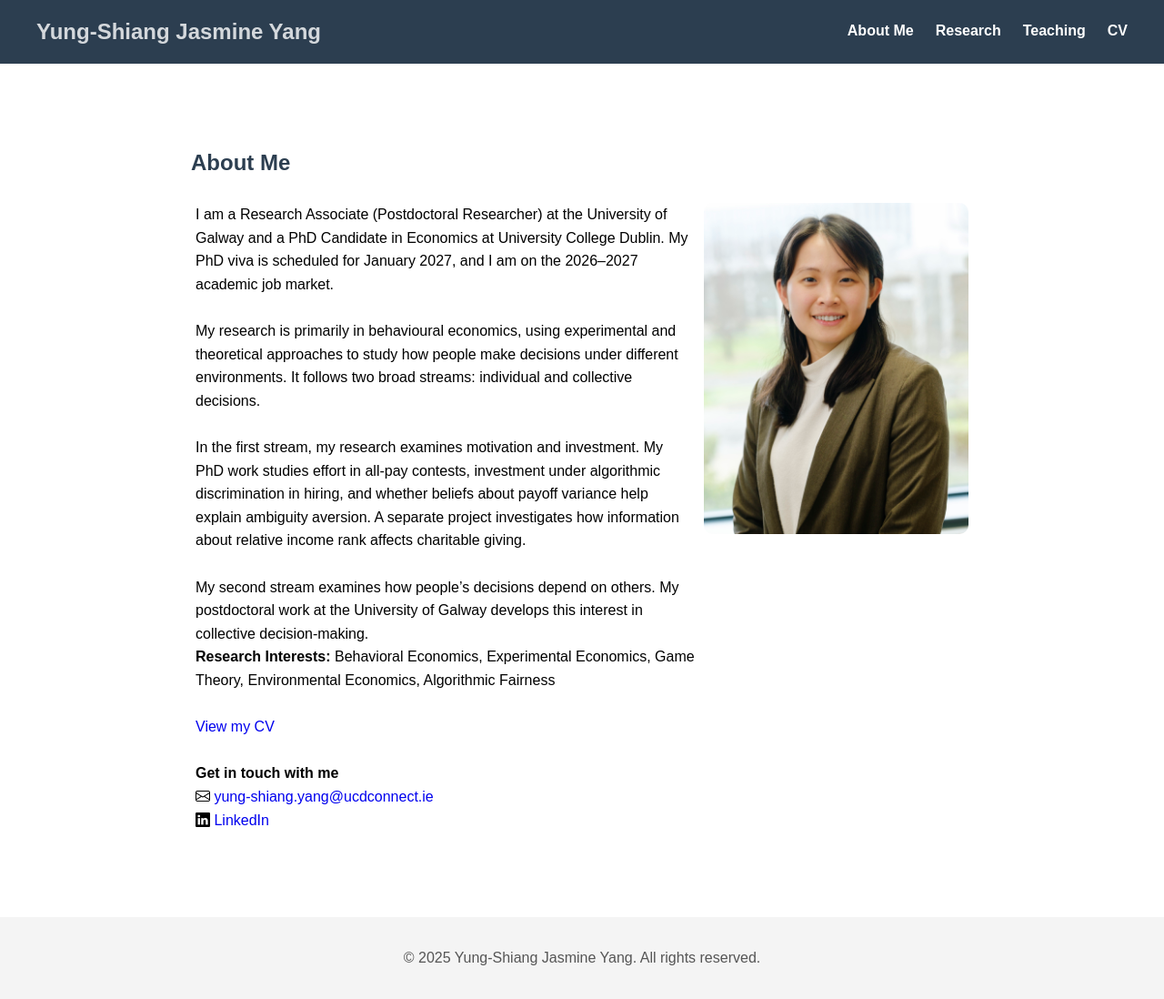
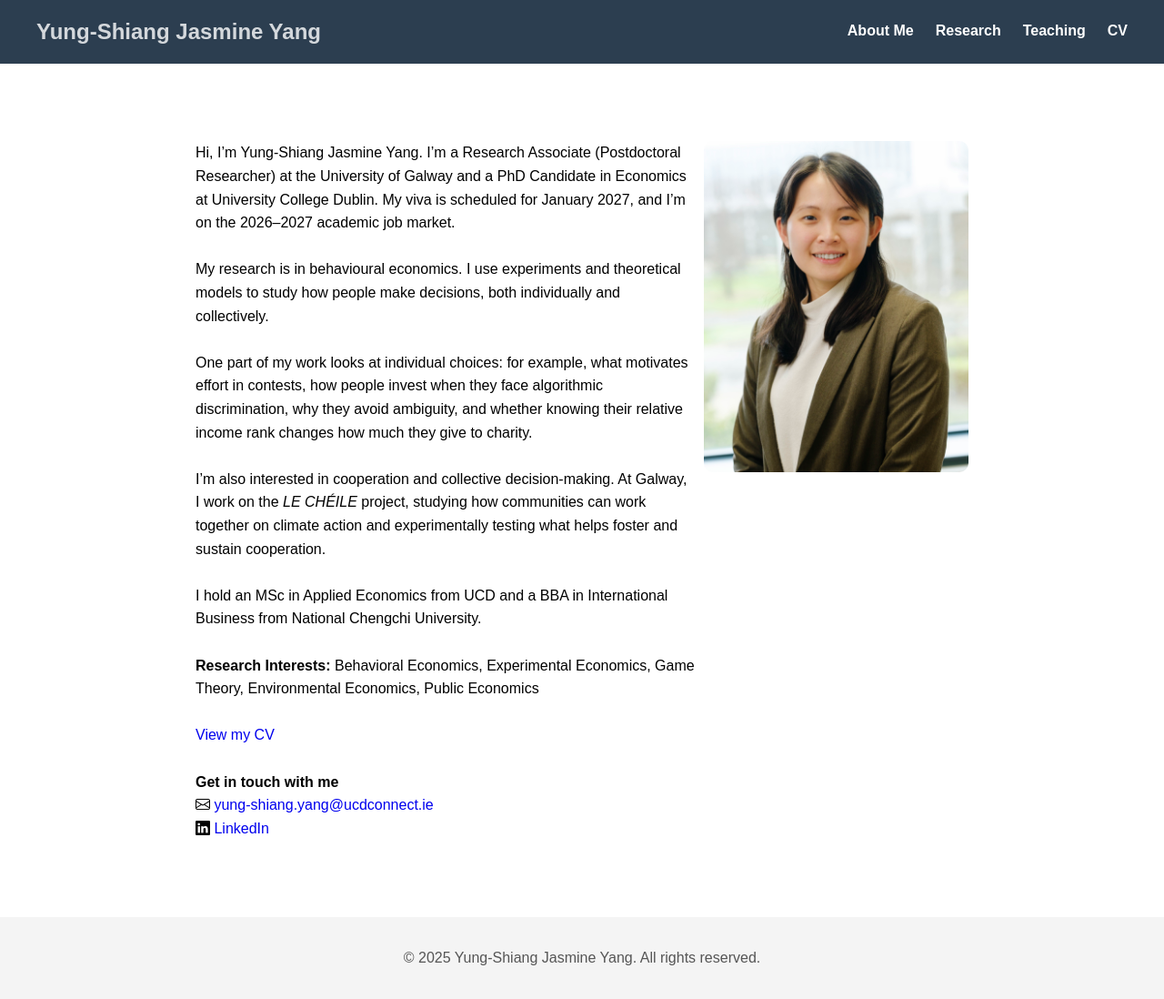
Before and after one commit to Y-SJasmineYang/y-sjasmineyang.github.io, a Jekyll site: the page built from index.html, in a window 1280 px wide and 1098 px high. Shown: the whole window at 91% size. Built offline with Jekyll 4.4.1, drawn with Linux system fonts in a browser that asks for light colours.

Commit message:
Update index.html

```diff
--- a/index.html
+++ b/index.html
@@ -2,19 +2,21 @@
 layout: default
 title: Home
 ---
-<h2>About Me</h2>
 
 <div class="row">
   <div class="column">
-    <p>I am a Research Associate (Postdoctoral Researcher) at the University of Galway and a PhD Candidate in Economics at University College Dublin. My PhD viva is scheduled for January 2027, and I am on the 2026–2027 academic job market.</p>
+    <p>Hi, I’m Yung-Shiang Jasmine Yang. I’m a Research Associate (Postdoctoral Researcher) at the University of Galway and a PhD Candidate in Economics at University College Dublin. My viva is scheduled for January 2027, and I’m on the 2026–2027 academic job market.</p>
+
 <br>
-<p>My research is primarily in behavioural economics, using experimental and theoretical approaches to study how people make decisions under different environments. It follows two broad streams: individual and collective decisions.</p>
+<p>My research is in behavioural economics. I use experiments and theoretical models to study how people make decisions, both individually and collectively.</p>
 <br>
-<p>In the first stream, my research examines motivation and investment. My PhD work studies effort in all-pay contests, investment under algorithmic discrimination in hiring, and whether beliefs about payoff variance help explain ambiguity aversion. A separate project investigates how information about relative income rank affects charitable giving.</p>
+<p>One part of my work looks at individual choices: for example, what motivates effort in contests, how people invest when they face algorithmic discrimination, why they avoid ambiguity, and whether knowing their relative income rank changes how much they give to charity.</p>
 <br>
-<p>My second stream examines how people’s decisions depend on others. My postdoctoral work at the University of Galway develops this interest in collective decision-making.</p>
-
-    <p><strong>Research Interests:</strong> Behavioral Economics, Experimental Economics, Game Theory, Environmental Economics, Algorithmic Fairness</p>
+<p>I’m also interested in cooperation and collective decision-making. At Galway, I work on the <em>LE CHÉILE</em> project, studying how communities can work together on climate action and experimentally testing what helps foster and sustain cooperation.</p>
+<br>
+<p>I hold an MSc in Applied Economics from UCD and a BBA in International Business from National Chengchi University.</p>
+<br>
+    <p><strong>Research Interests:</strong> Behavioral Economics, Experimental Economics, Game Theory, Environmental Economics, Public Economics</p>
     <br>
     <p><a href="https://y-sjasmineyang.github.io/src/Job_Market_CV_Jul. 2026.pdf" target="_blank" rel="noopener noreferrer">View my CV</a></p>
     <br>
```
